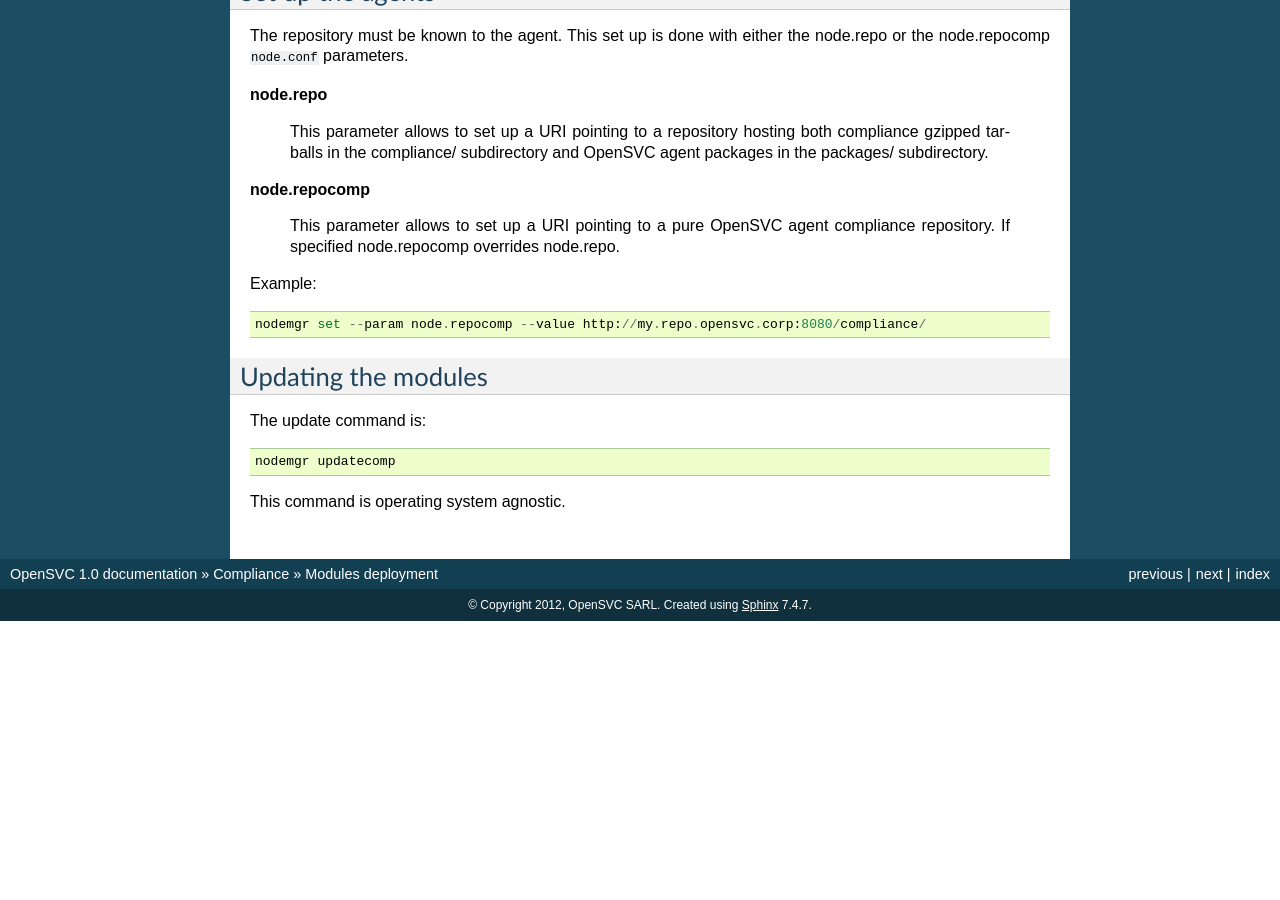
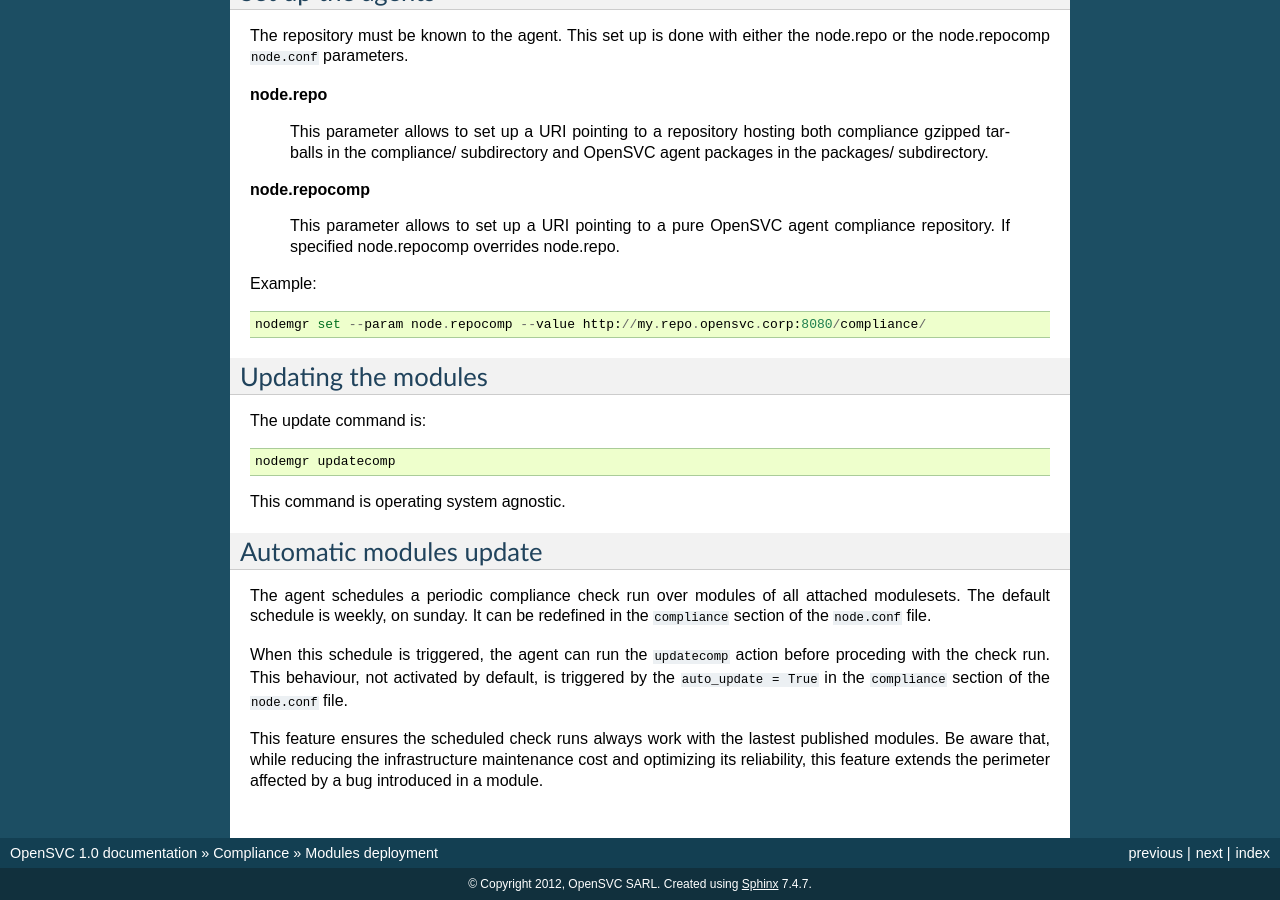
Before and after one commit to opensvc/docs.opensvc.com, a Sphinx documentation site: the page built from source/compliance.modules.deploy.rst, in a window 1280 px wide and 900 px high, scrolled down 714 px. Built offline with Sphinx 7.4.7, drawn with Linux system fonts in a browser that asks for light colours; before the commit the page ends 1335 px from its top, so only the background shows below that; some of the changed text lies outside the part shown.

Commit message:
Add paragraph to describe the compliance.auto_update parameter

```diff
--- a/source/compliance.modules.deploy.rst
+++ b/source/compliance.modules.deploy.rst
@@ -57,3 +57,15 @@ The update command is::
 	nodemgr updatecomp
 
 This command is operating system agnostic.
+
+Automatic modules update
+========================
+
+The agent schedules a periodic compliance check run over modules of all attached modulesets.
+The default schedule is weekly, on sunday. It can be redefined in the ``compliance`` section of the ``node.conf`` file.
+
+When this schedule is triggered, the agent can run the ``updatecomp`` action before proceding with the check run.
+This behaviour, not activated by default, is triggered by the ``auto_update = True`` in the ``compliance`` section of the ``node.conf`` file.
+
+This feature ensures the scheduled check runs always work with the lastest published modules.
+Be aware that, while reducing the infrastructure maintenance cost and optimizing its reliability, this feature extends the perimeter affected by a bug introduced in a module.
```
